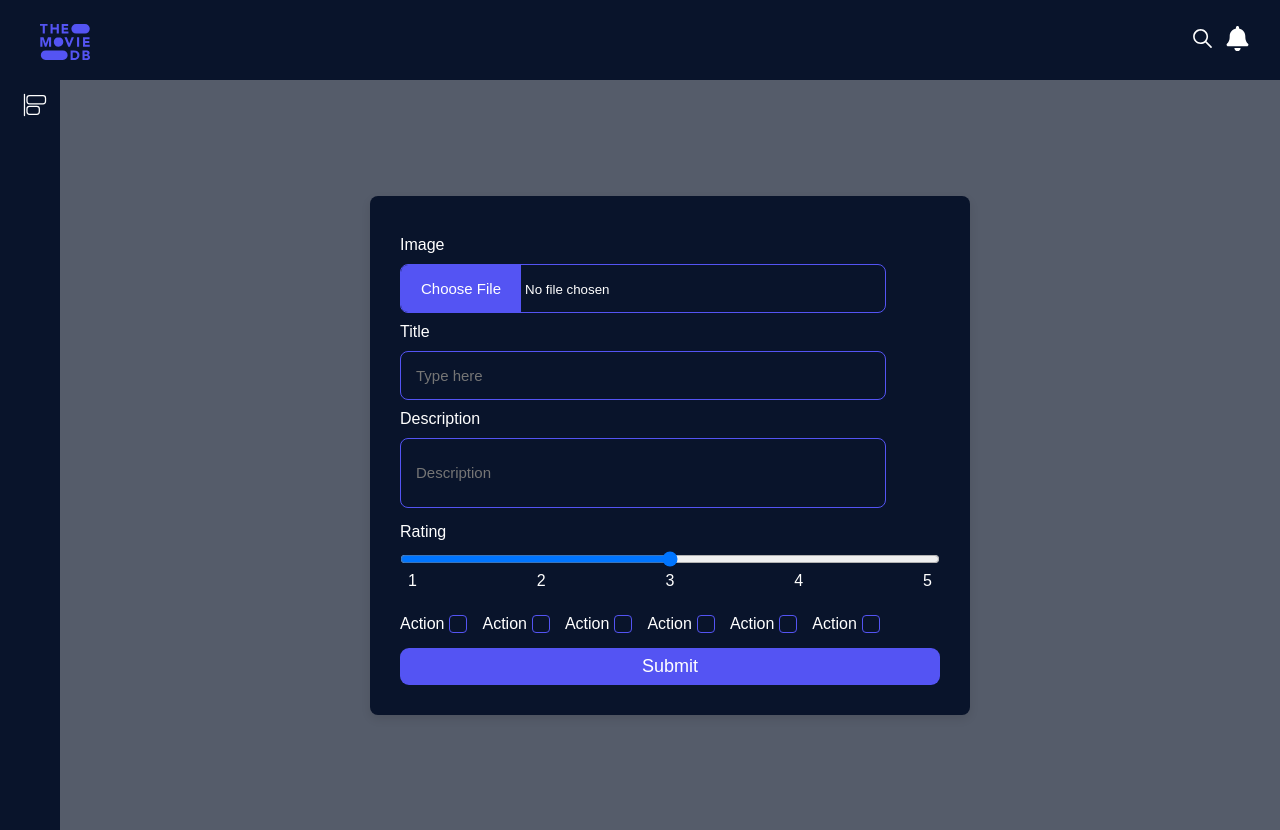
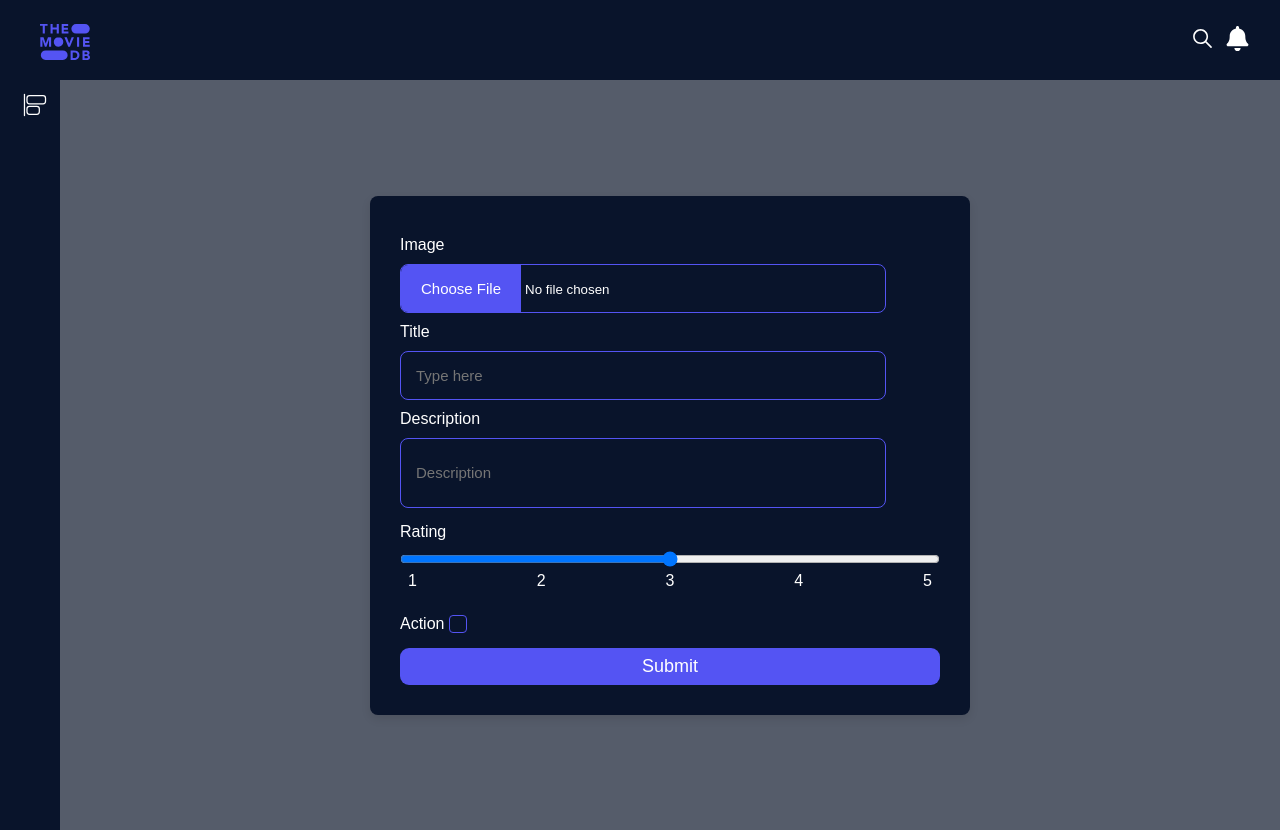
Before and after one commit to fuadofficial/Moviedashboard, a React (Vite) app in the folder client/: page /addmovie in a window 1280 px wide. Built offline with nearby package versions, Linux system fonts and the light colour scheme.

Commit message:
adding a edit button of home movie list

```diff
--- a/client/src/components/NewMovie/NewMovie.jsx
+++ b/client/src/components/NewMovie/NewMovie.jsx
@@ -1,7 +1,6 @@
 import './NewMovie.css';
 
 const NewMovie = () => {
-
 
     return (
         <div className='newmovie-container'>
@@ -38,26 +37,6 @@ const NewMovie = () => {
                     <label>Action</label>
                     <input type="checkbox" className='tick-box' />
                 </div>
-                <div className="tick-box">
-                    <label>Action</label>
-                    <input type="checkbox" className='tick-box' />
-                </div>
-                <div className="tick-box">
-                    <label>Action</label>
-                    <input type="checkbox" className='tick-box' />
-                </div>
-                <div className="tick-box">
-                    <label>Action</label>
-                    <input type="checkbox" className='tick-box' />
-                </div>
-                <div className="tick-box">
-                    <label>Action</label>
-                    <input type="checkbox" className='tick-box' />
-                </div>
-                <div className="tick-box">
-                    <label>Action</label>
-                    <input type="checkbox" className='tick-box' />
-                </div>
             </div>
             <div className="button">
                 <button type='submit'>Submit</button>
```
